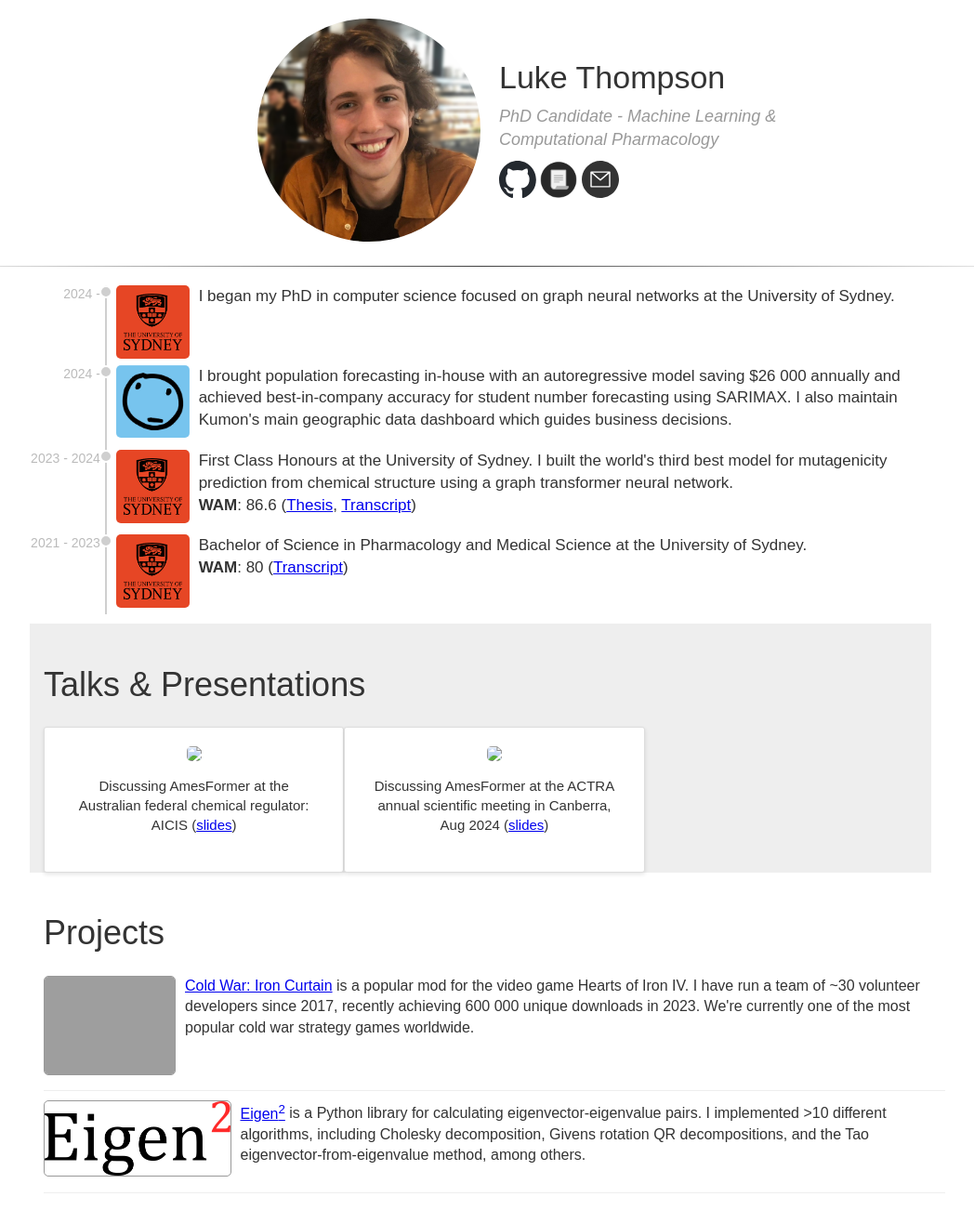
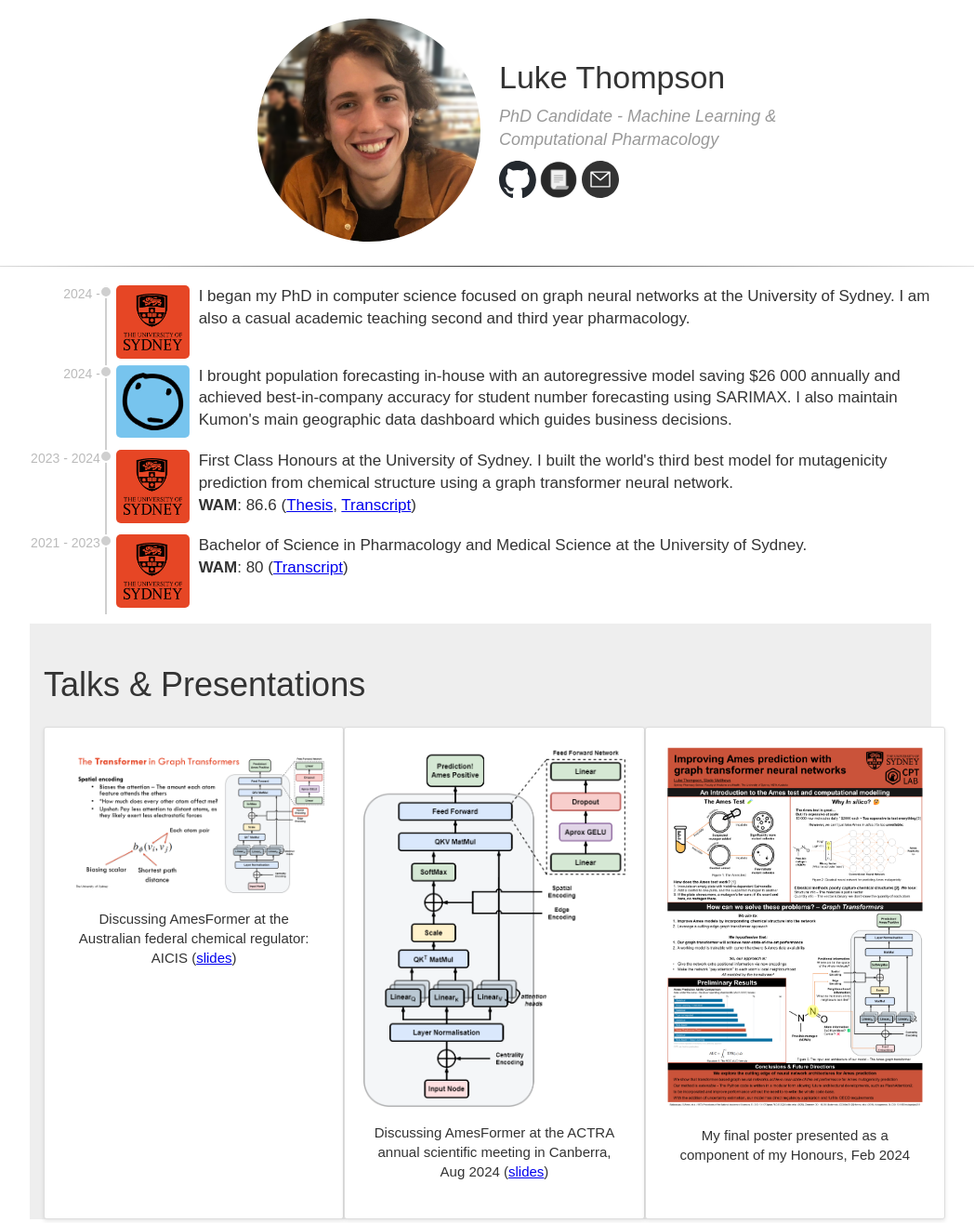
Before and after one commit to luke-a-thompson/Portfolio, a plain HTML site: page index.html in a window 1280 px wide. Shown: the top 1316 px of the page at 93% size, without its empty margins (123-1171 px from the left). Drawn offline with Linux system fonts and the light colour scheme; grey boxes are pictures that could not be loaded.

Commit message:
Updates - Presentations, Tutoring.

```diff
--- a/index.html
+++ b/index.html
@@ -40,7 +40,7 @@
           <img src="assets/USYD.png" />
         </div>
         <div class="desc">
-          I began my PhD in computer science focused on graph neural networks at the University of Sydney.
+          I began my PhD in computer science focused on graph neural networks at the University of Sydney. I am also a casual academic teaching second and third year pharmacology.
         </div>
       </div>
 
@@ -94,16 +94,20 @@
         <div class="ctitle">Talks & Presentations</div>
         <div class="row">
           <div class="card">
-            <a href="https://www.youtube.com/watch?v=bZQun8Y4L2A">
-              <div class="ccimg"><img src="assets/stateofgpt.jpeg" /></div>
-            </a>
+            <div class="ccimg"><img src="Documents/Edge_Encoding_Slide.png" /></div>
             <div class="cdesc">Discussing AmesFormer at the Australian federal chemical regulator: AICIS (<a href="Documents/AICIS Presentation.pdf">slides</a>)</div>
           </div>
           <div class="card">
-            <a href="https://www.youtube.com/watch?v=bZQun8Y4L2A">
-              <div class="ccimg"><img src="assets/stateofgpt.jpeg" /></div>
+            <!-- <a href="https://www.youtube.com/watch?v=bZQun8Y4L2A"> -->
+            <div class="ccimg"><img src="assets/AmesFormerStructute.png" /></div>
+            <!-- </a> -->
+            <div class="cdesc">Discussing AmesFormer at the ACTRA annual scientific meeting in Canberra, Aug 2024 (<a href="Documents/AICIS Presentation.pdf">slides</a>)</div>
+          </div>
+          <div class="card">
+            <a href="Documents/Ames_Graphormer_Poster.pdf">
+              <div class="ccimg"><img src="assets/Ames_Graphormer_Poster.png" /></div>
             </a>
-            <div class="cdesc">Discussing AmesFormer at the ACTRA annual scientific meeting in Canberra, Aug 2024 (<a href="Documents/AICIS Presentation.pdf">slides</a>)</div>
+            <div class="cdesc">My final poster presented as a component of my Honours, Feb 2024</div>
           </div>
         </div>
       </div>
```
Also changed, not shown: Documents/Edge_Encoding_Slide.png (added), assets/AmesFormerStructute.png (added), assets/Ames_Graphormer_Poster.png (added), 4 other files.
